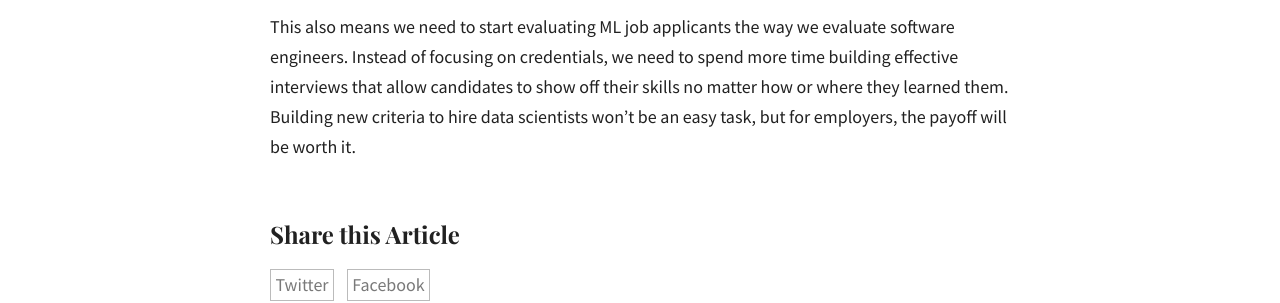
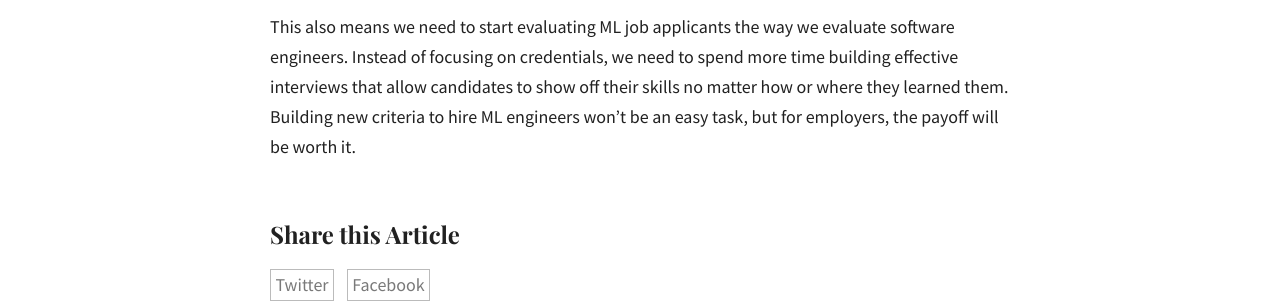
Before and after one commit to dalequark/daleonai, a Jekyll site: the page built from _posts/2020-08-23-employers-your-machine-learning-hires-don-t-need-phds-or-masters-degrees.md, in a window 1280 px wide and 900 px high, scrolled down 2343 px. Shown: the part 335-638 px from the top of the window. Built offline with Jekyll 4.4.1, drawn with Linux system fonts in a browser that asks for light colours; some web fonts are replaced; comment, search, counter and statistics services are not loaded.

Commit message:
Update from Forestry.io Dale updated _posts/2020-08-23-employers-your-machine-learning-hires-don-t-need-phds-or-masters-degrees.md

```diff
--- a/_posts/2020-08-23-employers-your-machine-learning-hires-don-t-need-phds-or-masters-degrees.md
+++ b/_posts/2020-08-23-employers-your-machine-learning-hires-don-t-need-phds-or-masters-degrees.md
@@ -41,4 +41,4 @@ The eligible Data Scientist/Machine Learning engineer hiring pool has changed, t
 
 We take for granted the fact that self-taught software engineers can be very talented (a recruiter for Google recently told me she interviewed a high schooler). Tech recruiters learned long ago that if they only hired MIT grads, they'd hire no one at all. So now we need to make a similar perspective shift in the way we hire data scientists.
 
-This also means we need to start evaluating ML job applicants the way we evaluate software engineers. Instead of focusing on credentials, we need to spend more time building effective interviews that allow candidates to show off their skills no matter how or where they learned them. Building new criteria to hire data scientists won't be an easy task, but for employers, the payoff will be worth it.
+This also means we need to start evaluating ML job applicants the way we evaluate software engineers. Instead of focusing on credentials, we need to spend more time building effective interviews that allow candidates to show off their skills no matter how or where they learned them. Building new criteria to hire ML engineers won't be an easy task, but for employers, the payoff will be worth it.
```
